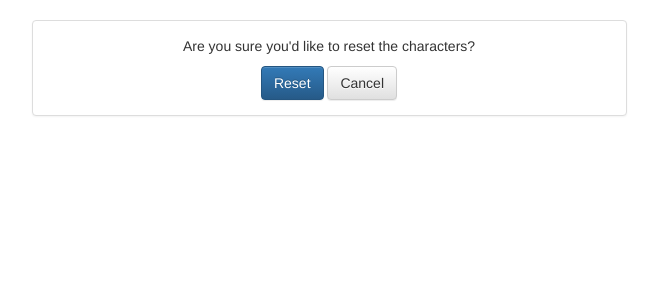
After one commit to carsonk/betrayal-utils, a Django app: template game_tracker/templates/game_tracker/reset.html in a window 1280 px wide. The commit adds this page. Shown: the top 300 px of the page, without its empty margins (311-969 px from the left). Run offline with Django 3.2, Linux system fonts and the light colour scheme; the template is opened without the code that fills it, so the values that code supplies are empty; some libraries are stand-ins or nearby versions.

Commit message:
Prompt for resetting.

```diff
--- a/game_tracker/templates/game_tracker/index.html
+++ b/game_tracker/templates/game_tracker/index.html
@@ -16,7 +16,7 @@
         {% endif %}
         <div class="col-md-6">
           <div class="panel panel-default character" data-character-id="{{ character.id }}">
-            <div class="panel-heading">{{ character.name }}</div>
+            <div class="panel-heading"><strong>{{ character.name }}</strong></div>
             <div class="panel-body">
               <div class="media">
                 <div class="media-left media-middle">
--- /dev/null
+++ b/game_tracker/templates/game_tracker/reset.html
@@ -0,0 +1,19 @@
+{% extends "game_tracker/base.html" %}
+
+{% block content %}
+  <br />
+
+  <div class="col-md-6 col-md-offset-3">
+    <div class="panel panel-default">
+      <div class="panel-body" style="text-align: center;">
+        <p>Are you sure you'd like to reset the characters?</p>
+
+        <form action="{% url 'reset' %}" method="post">
+          {% csrf_token %}
+          <input class="btn btn-primary" type="submit" name="reset" value="Reset" />
+          <input class="btn btn-default" type="submit" name="cancel" value="Cancel" />
+        </form>
+      </div>
+    </div>
+  </div>
+{% endblock %}
```
Also changed, not shown: game_tracker/views.py (+31 -26 lines).
